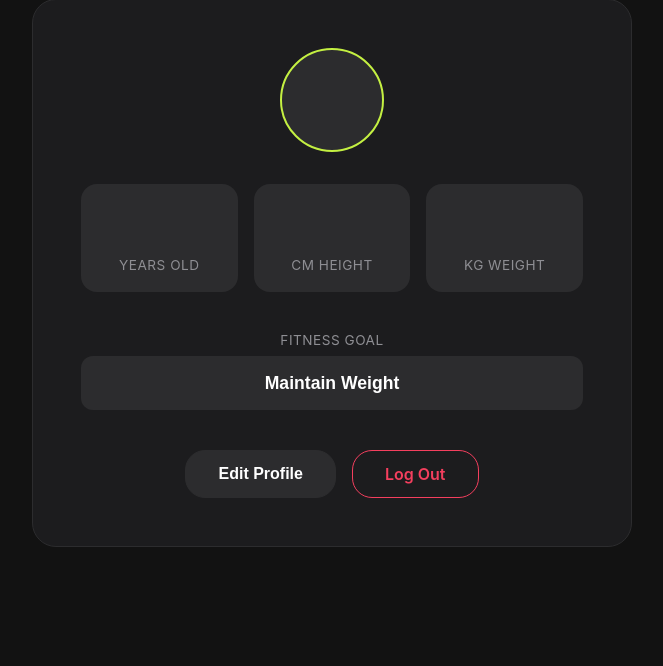
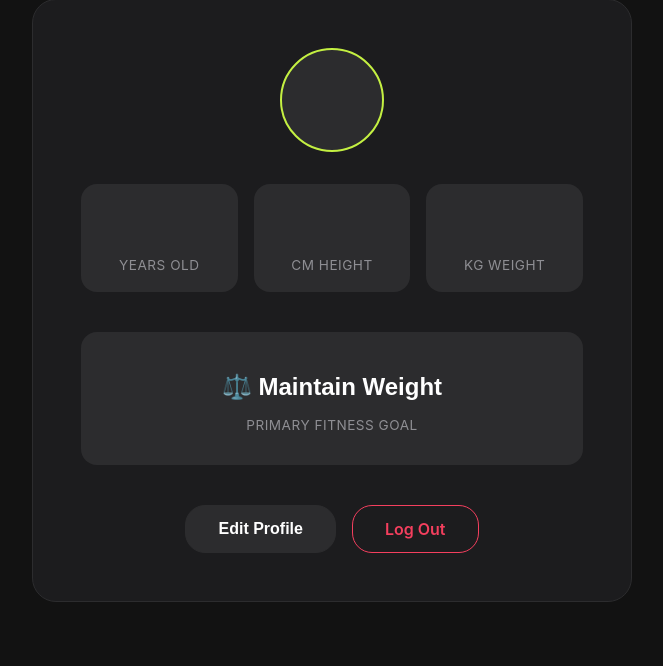
Before and after one commit to akhil-preman/Nutritrack, a Flask app: template templates/profile.html in a window 1280 px wide. Shown: the part 145-811 px from the top of the page, without its empty margins (308-971 px from the left). Before the commit the page ends 692 px from the top, so only its background shows below. Run offline with Flask 3, Linux system fonts and the light colour scheme; the template is opened without the code that fills it, so the values that code supplies are empty.

Commit message:
style: Upgrade Fitness Goal dropdown to premium card UI
- Rewrote the Fitness Goal section to use the identical '.detail-box' card architecture as Age/Height/Weight.
- This ensures the Goal dropdown inherits the exact same beautiful neon inset border effect during Edit Mode.
- Added visual emojis to the dropdown options to make the selections look significantly more modern and clear.

```diff
--- a/templates/profile.html
+++ b/templates/profile.html
@@ -53,7 +53,7 @@
             background: var(--card-bg-light); border-radius: 16px; padding: 1.2rem 1rem;
             display: flex; flex-direction: column; align-items: center;
         }
-        .detail-box input {
+        .detail-box input, .detail-box select {
             background: transparent; border: 1px solid transparent; color: var(--text-main);
             font-size: 1.5rem; font-weight: 700; width: 100%; text-align: center;
             padding: 8px; margin-bottom: 8px; border-radius: 12px; outline: none; transition: all 0.2s;
@@ -61,19 +61,12 @@
 
         /* Edit state styling */
 
-        .detail-box input:not(:disabled) {
+        .detail-box input:not(:disabled), .detail-box select:not(:disabled) {
             border: 2px solid var(--primary-color);
             background: rgba(0, 0, 0, 0.4);
             box-shadow: inset 0 4px 8px rgba(0,0,0,0.5), 0 0 15px rgba(196, 240, 66, 0.15);
         }
-
-        #inp-goal:not(:disabled) {
-            border: 2px solid var(--primary-color) !important;
-            background: rgba(0, 0, 0, 0.4) !important;
-            box-shadow: inset 0 4px 8px rgba(0,0,0,0.5), 0 0 15px rgba(196, 240, 66, 0.15);
-        }
-
-        .detail-box input:not(:disabled):focus { background: rgba(196, 240, 66, 0.1); }
+        .detail-box input:not(:disabled):focus, .detail-box select:not(:disabled):focus { background: rgba(196, 240, 66, 0.1); }
 
         .detail-box span { color: var(--text-muted); font-size: 0.85rem; text-transform: uppercase; letter-spacing: 0.5px; }
 
@@ -194,13 +187,13 @@
                     </div>
                 </div>
 
-                <div class="goal-box" style="margin-bottom: 2.5rem; text-align: left;">
-                    <label style="color: var(--text-muted); font-size: 0.85rem; display: block; margin-bottom: 8px; text-transform: uppercase; letter-spacing: 0.5px; text-align: center;">Fitness Goal</label>
-                    <select id="inp-goal" name="goal" disabled required style="width: 100%; padding: 1rem; background: var(--card-bg-light); border: 1px solid transparent; border-radius: 12px; color: white; font-size: 1.1rem; outline: none; text-align: center; font-weight: 600; cursor: pointer;">
-                        <option value="cut" {% if user.goal == 'cut' %}selected{% endif %}>Cut Weight (-500 kcal)</option>
-                        <option value="maintain" {% if user.goal == 'maintain' or not user.goal %}selected{% endif %}>Maintain Weight</option>
-                        <option value="gain" {% if user.goal == 'gain' %}selected{% endif %}>Gain Weight (+500 kcal)</option>
+                <div class="detail-box" style="margin-bottom: 2.5rem; padding: 2rem;">
+                    <select id="inp-goal" name="goal" disabled required>
+                        <option value="cut" {% if user.goal == 'cut' %}selected{% endif %}>📉 Cut Weight (-500 kcal)</option>
+                        <option value="maintain" {% if user.goal == 'maintain' or not user.goal %}selected{% endif %}>⚖️ Maintain Weight</option>
+                        <option value="gain" {% if user.goal == 'gain' %}selected{% endif %}>💪 Gain Muscle (+500 kcal)</option>
                     </select>
+                    <span>Primary Fitness Goal</span>
                 </div>
 
                 <!-- Default View Actions -->
```
